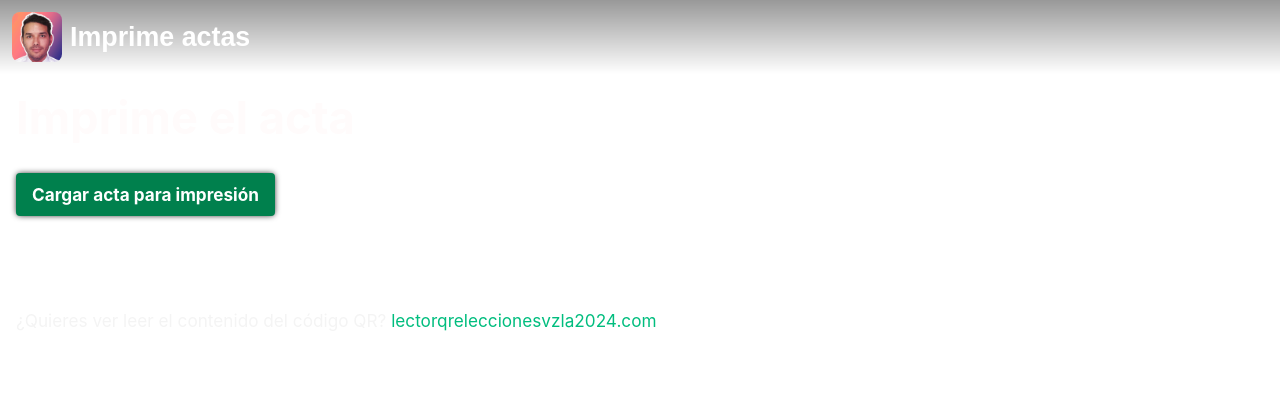
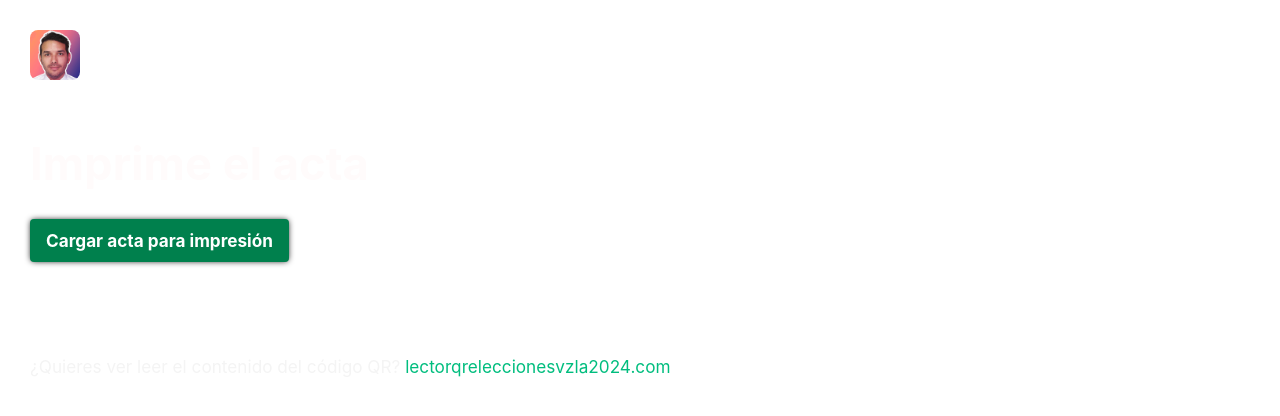
Before and after one commit to andreseloysv/imprimeacta, a Vue app: page / in a window 1280 px wide. Shown: the top 416 px of the page. Built offline with nearby package versions, Linux system fonts and the light colour scheme.

Commit message:
fix: improve ui

```diff
--- a/src/App.vue
+++ b/src/App.vue
@@ -37,7 +37,8 @@ function handleScroll() {
     <div class="wrapper">
       <div class="row navigation-links">
         <a class="logo-link" href="/">
-          <img class="logo-img" src="@/assets/logo-256x256.png" alt="Imprime actas" /><span class="logo-text">Imprime actas</span>
+          <img class="logo-img" src="@/assets/logo-256x256.png" alt="Imprime actas" /><span class="logo-text">Imprime
+            actas</span>
         </a>
       </div>
     </div>
@@ -55,14 +56,16 @@ header {
   right: 0;
   z-index: 100;
   transition: transform 0.3s ease-in-out;
+  display: flex;
+  justify-content: center;
+  background: rgb(0, 0, 0);
+  background: linear-gradient(180deg, rgb(0 0 0 / 50%) -25%, rgba(9, 12, 121, 0) 100%);
 
   &.hidden {
     transform: translateY(-100%);
   }
 
   .logo-link {
-    margin: 12px;
-
     .logo-img {
       max-width: 50px;
       margin-right: 8px;
@@ -77,6 +80,7 @@ header {
       line-height: normal;
       vertical-align: middle;
       transition: text-shadow 0.2s ease;
+
       &:hover {
         text-shadow: 0 0 5px rgba(255, 255, 255, 0.4), 0 0 10px rgba(255, 255, 255, 0.3), 0 0 15px rgba(255, 255, 255, 0.2);
         background-color: initial;
@@ -88,9 +92,15 @@ header {
 .wrapper {
   position: absolute;
   width: 100%;
-  background: rgb(0, 0, 0);
-  background: linear-gradient(180deg, rgb(0 0 0 / 50%) -25%, rgba(9, 12, 121, 0) 100%);
+  background: transparent;
+  max-width: 80rem;
+  padding: 20px;
+
+  @media screen and (min-width: 768px) {
+    padding: 30px;
+  }
 }
+
 .navigation-links {
   justify-content: space-between;
 
--- a/src/assets/main.scss
+++ b/src/assets/main.scss
@@ -217,6 +217,8 @@ main {
   position: relative;
   margin-top: 0;
   height: calc(100% - 0px);
+  display: flex;
+  justify-content: center;
 }
 
 .container {
@@ -230,7 +232,6 @@ main {
     grid-template-columns: repeat(1, 1fr);
   }
 }
-
 
 .corners {
   border-radius: 16px;
@@ -334,7 +335,7 @@ ul {
   justify-content: space-between;
 }
 
-.c-button:not(:disabled):not(.disabled):not([aria-disabled=true]) {
+.c-button:not(:disabled):not(.disabled):not([aria-disabled='true']) {
   cursor: pointer;
 }
 
--- a/src/views/HomeView.vue
+++ b/src/views/HomeView.vue
@@ -5,12 +5,14 @@
         <h1 class="title">Imprime el acta<br /></h1>
         <div>
           <label class="maduro-coño-e-tu-madre" for="acta">Cargar acta para impresión</label>
-          <input v-show="false" id="acta" type="file" class="maduro-coño-e-tu-madre" @change="handleFileUpload" accept="image/*" />
+          <input v-show="false" id="acta" type="file" class="maduro-coño-e-tu-madre" @change="handleFileUpload"
+            accept="image/*" />
         </div>
         <canvas v-show="false" ref="canvas" id="canvas"></canvas>
         <canvas v-show="false" class="acta-to-print" width="1312" height="884" ref="canvaresult" id="canvaresult" />
         <div>
-          <a v-show="false" ref="linkToDownloadActaRef" :href="linkToDownloadActa" class="maduro-coño-e-tu-madre">Descargar Acta</a>
+          <a v-show="false" ref="linkToDownloadActaRef" :href="linkToDownloadActa"
+            class="maduro-coño-e-tu-madre">Descargar Acta</a>
           <img ref="imageActaResult" src="" />
         </div>
         <br>
@@ -81,10 +83,12 @@ async function handleFileUpload(event: Event) {
   margin: 16px 0;
   border-radius: 8px;
   text-decoration: none;
+
   &:hover {
     background-color: transparent;
   }
 }
+
 .white-text {
   color: rgb(255, 255, 255);
   text-shadow: 0 0 1px #000000c4;
@@ -92,26 +96,43 @@ async function handleFileUpload(event: Event) {
   padding: 4px 0;
   margin: 0 12px 15px 12px;
 }
+
 .instructions {
   width: auto;
   margin: auto;
-  padding: 0px 16px;
+  padding: 0px 20px;
+
+  @media screen and (min-width: 768px) {
+    padding: 0 30px;
+  }
 }
+
 .main-container {
   height: 100%;
   padding-top: 74px;
+  padding-bottom: 30px;
+  width: 100%;
+  max-width: 80rem;
+
+  @media screen and (min-width: 768px) {
+    padding-top: 120px;
+  }
 }
+
 .tap-container.row {
   justify-content: flex-start;
   margin: 0 12px;
 }
+
 .scann-qrcode {
   max-width: 250px;
   max-height: 250px;
 }
+
 .qrcode {
   word-break: break-all;
 }
+
 .maduro-coño-e-tu-madre {
   background: #00804d;
   border-radius: 4px;
@@ -124,6 +145,7 @@ async function handleFileUpload(event: Event) {
   cursor: pointer;
   display: inline-block;
 }
+
 .acta-to-print {
   width: 100%;
 }
```
